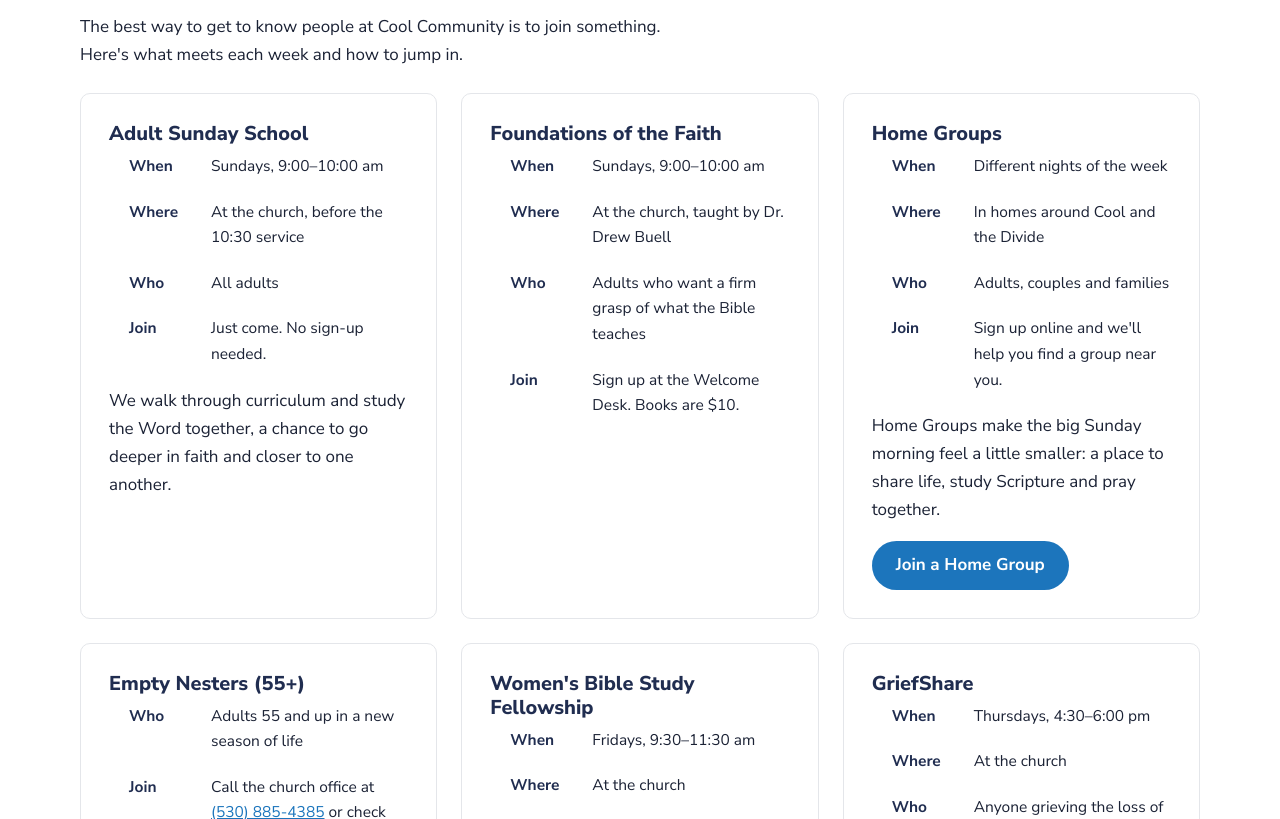
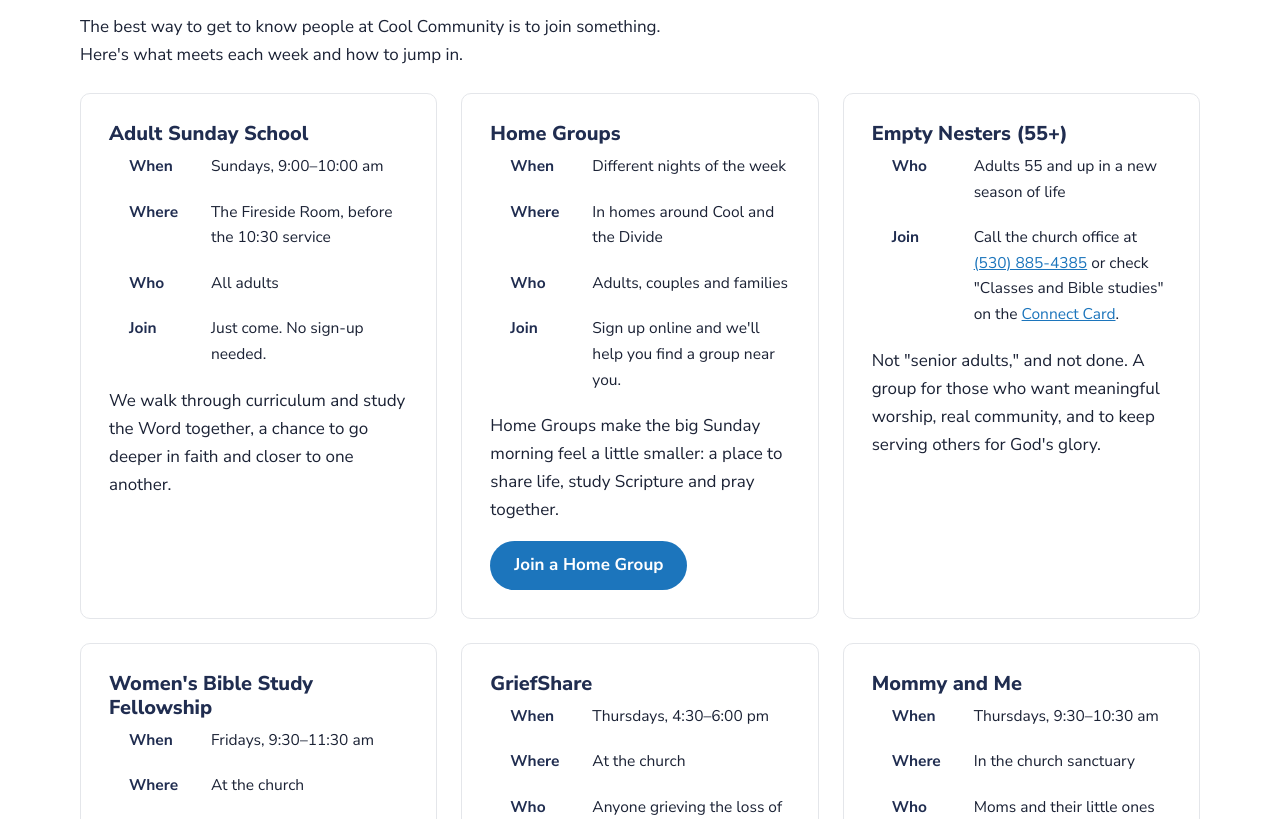
Before and after one commit to CoolCommunityChurch/coolchurch-website, a plain HTML site: page connect.html in a window 1280 px wide. Shown: the part 615-1434 px from the top of the page. Drawn offline with Linux system fonts and the light colour scheme.

Commit message:
Groups: remove Foundations of the Faith; Adult Sunday School meets in the Fireside Room
Co-Authored-By: Claude Opus 5.5 <noreply@anthropic.com>

```diff
--- a/connect.html
+++ b/connect.html
@@ -116,21 +116,11 @@
           <h3>Adult Sunday School</h3>
           <ul class="facts">
             <li><strong>When</strong><span>Sundays, 9:00–10:00 am</span></li>
-            <li><strong>Where</strong><span>At the church, before the 10:30 service</span></li>
+            <li><strong>Where</strong><span>The Fireside Room, before the 10:30 service</span></li>
             <li><strong>Who</strong><span>All adults</span></li>
             <li><strong>Join</strong><span>Just come. No sign-up needed.</span></li>
           </ul>
           <p>We walk through curriculum and study the Word together, a chance to go deeper in faith and closer to one another.</p>
-        </div>
-
-        <div class="card">
-          <h3>Foundations of the Faith</h3>
-          <ul class="facts">
-            <li><strong>When</strong><span>Sundays, 9:00–10:00 am</span></li>
-            <li><strong>Where</strong><span>At the church, taught by Dr. Drew Buell</span></li>
-            <li><strong>Who</strong><span>Adults who want a firm grasp of what the Bible teaches</span></li>
-            <li><strong>Join</strong><span>Sign up at the Welcome Desk. Books are $10.</span></li>
-          </ul>
         </div>
 
         <div class="card">
```
